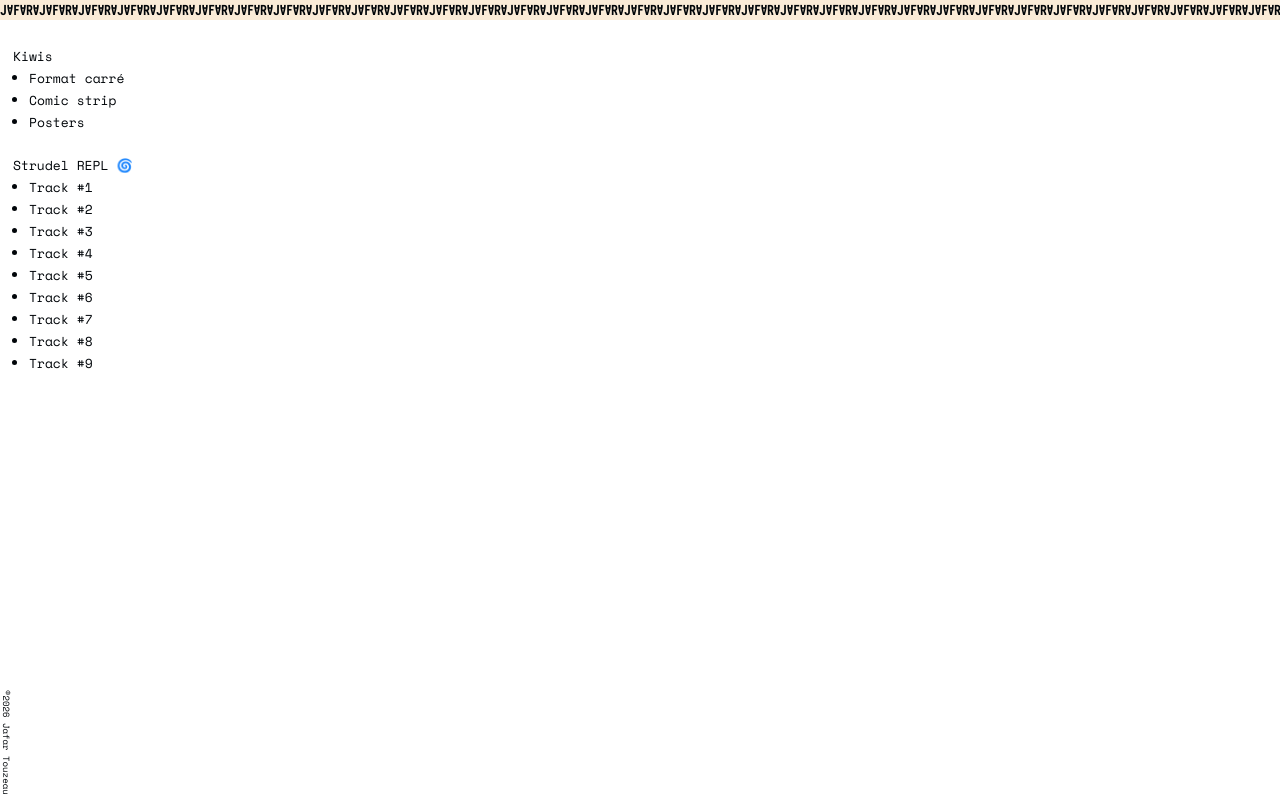
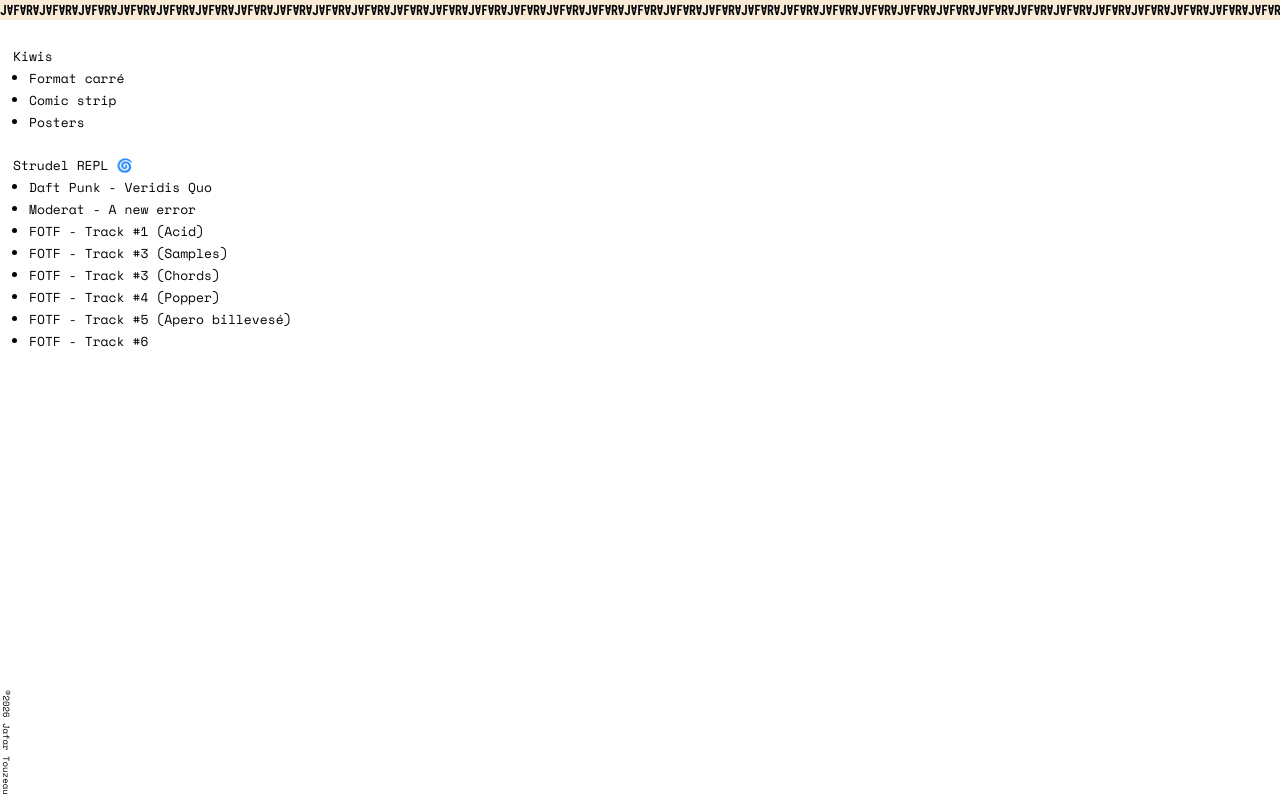
Before and after one commit to jafartouzeau/personnal-website, a Next.js app: page /strudelrepl/track1 in a window 1280 px wide. Built offline with nearby package versions, Linux system fonts and the light colour scheme.

Commit message:
Changed tracks names

```diff
--- a/src/app/strudelrepl/data.ts
+++ b/src/app/strudelrepl/data.ts
@@ -206,7 +206,7 @@
         title: "Track #2",
         code:
 `/*
-  @title Track #2
+  @title Track #1
   @by FOTF
 */
 
@@ -252,7 +252,12 @@
         url: "",
         title: "Track #3",
         code:
-`setCpm(122/4)
+`/*
+  @title Track #2
+  @by FOTF
+*/
+
+setCpm(122/4)
 
 samples({
 bemylady: ['samples/bemylady-sample1.mp3', 'samples/bemylady-sample2.mp3'],
@@ -294,7 +299,7 @@
       title:"Track #6",
       code:
 `/*
-  @title Track #6
+  @title Track #3
   @by FOTF
 */
 
@@ -338,7 +343,7 @@
       title:"Track #7",
       code:
 `/*
-  @title Track #7
+  @title Track #4
   @by FOTF
 */
 
@@ -612,7 +617,7 @@
         code:
 `
 /*
-  @title Track #128
+  @title Track #6
   @by FOTF
 */
 
--- a/src/components/side-menu/side-menu.module.css
+++ b/src/components/side-menu/side-menu.module.css
@@ -1,7 +1,7 @@
 .menu {
     display: flex;
     flex-direction: column;
-    width: min(100vw, 256px);
+    width: min(100vw, 512px);
     height: 100%;
     padding:  var(--main-padding);
 }
--- a/src/components/side-menu/side-menu.tsx
+++ b/src/components/side-menu/side-menu.tsx
@@ -78,49 +78,49 @@
                     <Link href={`/strudelrepl/`}>
                         Strudel REPL 🌀
                     </Link>
-                    <li className={`${styles.sublink}`}>
+                    <li className={styles.sublink}>
+                        <Link href={`/strudelrepl/track4`}>
+                            Daft Punk - Veridis Quo
+                        </Link>
+                    </li>
+                    {/*<li className={`${styles.sublink}`}>
                         <Link href={`/strudelrepl/track1`}>
-                            Track #1
+                            Indochine - La vie est belle
+                        </Link>
+                    </li>*/}
+                    <li className={styles.sublink}>
+                        <Link href={`/strudelrepl/track5`}>
+                            Moderat - A new error
                         </Link>
                     </li>
                     <li className={styles.sublink}>
                         <Link href={`/strudelrepl/track2`}>
-                            Track #2
+                            FOTF - Track #1 (Acid)
                         </Link>
                     </li>
                     <li className={styles.sublink}>
                         <Link href={`/strudelrepl/track3`}>
-                            Track #3
-                        </Link>
-                    </li>
-                    <li className={styles.sublink}>
-                        <Link href={`/strudelrepl/track4`}>
-                            Track #4
-                        </Link>
-                    </li>
-                    <li className={styles.sublink}>
-                        <Link href={`/strudelrepl/track5`}>
-                            Track #5
+                            FOTF - Track #3 (Samples)
                         </Link>
                     </li>
                     <li className={styles.sublink}>
                         <Link href={`/strudelrepl/track6`}>
-                            Track #6
+                            FOTF - Track #3 (Chords)
                         </Link>
                     </li>
                     <li className={styles.sublink}>
                         <Link href={`/strudelrepl/track7`}>
-                            Track #7
+                            FOTF - Track #4 (Popper)
                         </Link>
                     </li>
                     <li className={styles.sublink}>
                         <Link href={`/strudelrepl/track8`}>
-                            Track #8
+                            FOTF - Track #5 (Apero billevesé)
                         </Link>
                     </li>
                     <li className={styles.sublink}>
                         <Link href={`/strudelrepl/track9`}>
-                            Track #9
+                            FOTF - Track #6
                         </Link>
                     </li>
                 </ul>
```
